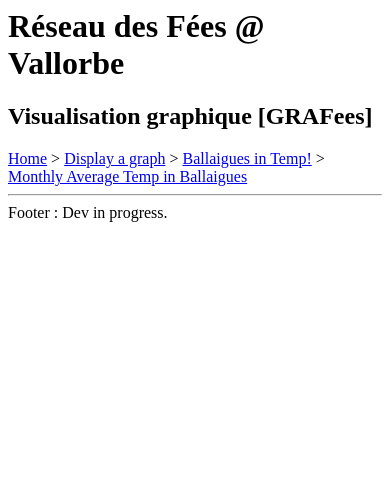
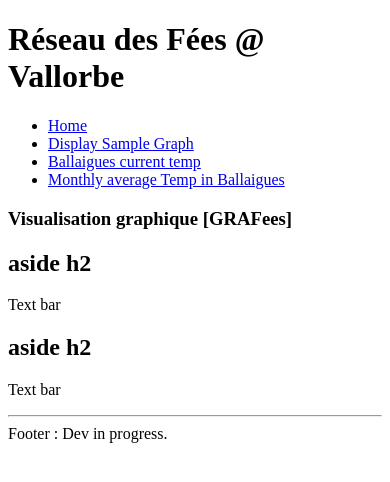
Before and after one commit to SebastienPittet/GRAFees, a Flask app: page / in a window 390 px wide. Shown: the top 482 px of the page. Run offline with Flask 2, Linux system fonts and the light colour scheme.

Commit message:
update template to try responsive design. beginning of work...

```diff
--- a/grafees/templates/index.html
+++ b/grafees/templates/index.html
@@ -1,21 +1,73 @@
+<!DOCTYPE html>
+<!--[if lt IE 7 ]> <html lang="en" class="no-js ie6"> <![endif]-->
+<!--[if IE 7 ]>    <html lang="en" class="no-js ie7"> <![endif]-->
+<!--[if IE 8 ]>    <html lang="en" class="no-js ie8"> <![endif]-->
+<!--[if IE 9 ]>    <html lang="en" class="no-js ie9"> <![endif]-->
+<!--[if (gt IE 9)|!(IE)]><!--> <html lang="en" class="no-js"> <!--<![endif]-->
 <html>
 <head>
+  	<meta charset="utf-8" />
+	<meta name="viewport" content="width=device-width">
+
     {% if title %}
     <title>.: {{ title }} @ GEF GRAFees :.</title>
     {% else %}
     <title>.: GRAFées @ visualisation graphique GEF :.</title>
     {% endif %}
+
+  <link rel="shortcut icon" href="favicon.ico">
+  <link rel="stylesheet" href="css/style.css">
+  <script src="http://ajax.googleapis.com/ajax/libs/jquery/1/jquery.min.js"></script>
+  <script src="http://cdnjs.cloudflare.com/ajax/libs/modernizr/2.5.3/modernizr.min.js"></script>
+
+  <meta name="keywords" content="" />
+  <meta name="description" content="" />
+
 </head>
-  <body>
-      <h1>Réseau des Fées @ Vallorbe</h1>
-	  <h2>Visualisation graphique [GRAFees]</h2>
-	  <a href="/">Home</a> > <a href="/chart">Display a graph</a> >  <a href="/netatmo">Ballaigues in Temp!</a> > <a href="/monthlyAVGtemp">Monthly Average Temp in Ballaigues</a>
+<body class="cf">
+  <header class="span4">
+  	<div class="inner cf">
+  		<h1 class="alt span3">Réseau des Fées @ Vallorbe</h1>
+  	<nav class="span1 col">
+			<ul class="cf">
+				<li><a class="alt" href="/">Home</a></li>
+				<li><a class="alt" href="/chart">Display Sample Graph</a></li>
+				<li><a class="alt" href="/netatmo">Ballaigues current temp</a></li>
+				<li><a class="alt" href="/monthlyAVGtemp">Monthly average Temp in Ballaigues</a></li>
+			</ul>
+		</nav>
+	</div>
+  </header>
+
+   <div id="container" class="cf">
+
+  	<article class="span3">
+		<section>
+          <h1>Visualisation graphique [GRAFees]</h1>
           {% block content %} {% endblock %}
+        </section>
 
 		{% if debugText %}
+		<section>
 		<h2>Debug information below</h2>
 		{{ debugText }}
+		</section>
 		{% endif %}
-    <div id="footer"><hr>Footer : Dev in progress.</div>
+	</article>
+
+	<aside class="span1 col">
+		<h2>aside h2</h2>
+        <p>Text bar</p>
+
+        <h2>aside h2</h2>
+        <p>Text bar</p>
+	</aside>
+
+  </div> <!--! end of #container -->
+
+	<footer class="footer">
+		<HR>
+		Footer : Dev in progress.
+	</footer><!-- .footer -->
   </body>
 </html>
--- a/grafees/views.py
+++ b/grafees/views.py
@@ -60,13 +60,13 @@
 
     # Time of information collection : monthly temp
     now = time.time()
-    start = now - 30 * 24 * 3600
+    start = now - (30 * 24 * 3600) #epoch time - 30 days
 
     # Get data from Netatmo
     authorization = lnetatmo.ClientAuth()
     dev = lnetatmo.DeviceList(authorization)
 
-    debug = ""
+    debug = str(dev.lastData(exclude=3600).items()) + ""
     for module, moduleData in dev.lastData(exclude=3600).items():
         debug = debug + module + "\r\n"
         for sensor, value in moduleData.items():
@@ -80,4 +80,4 @@
                            date_begin=start,
                            date_end=now)
 
-    return render_template("index.html", title='DEBUG', debugText=debug)
+    return render_template("index.html", title='DEBUG', debugText=start)
```
Lines whose indentation alone changed are shown as unchanged.
